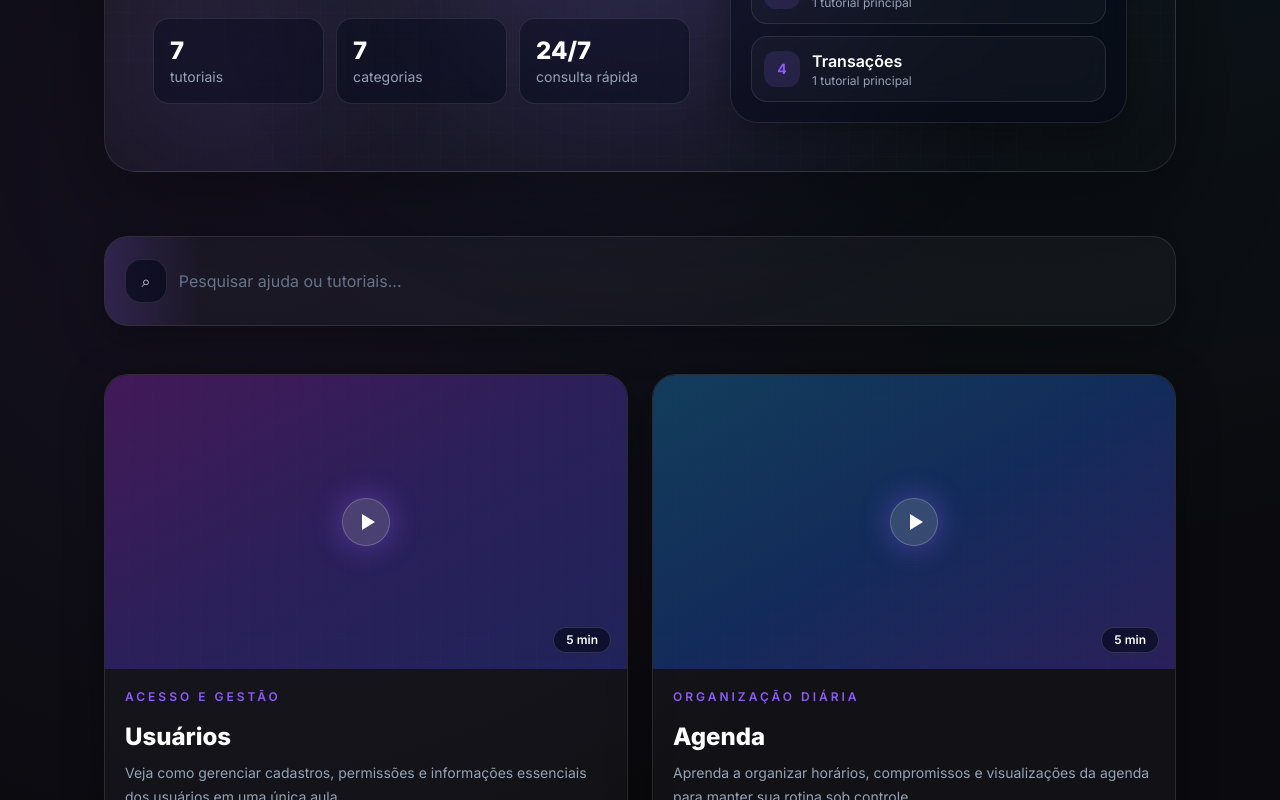
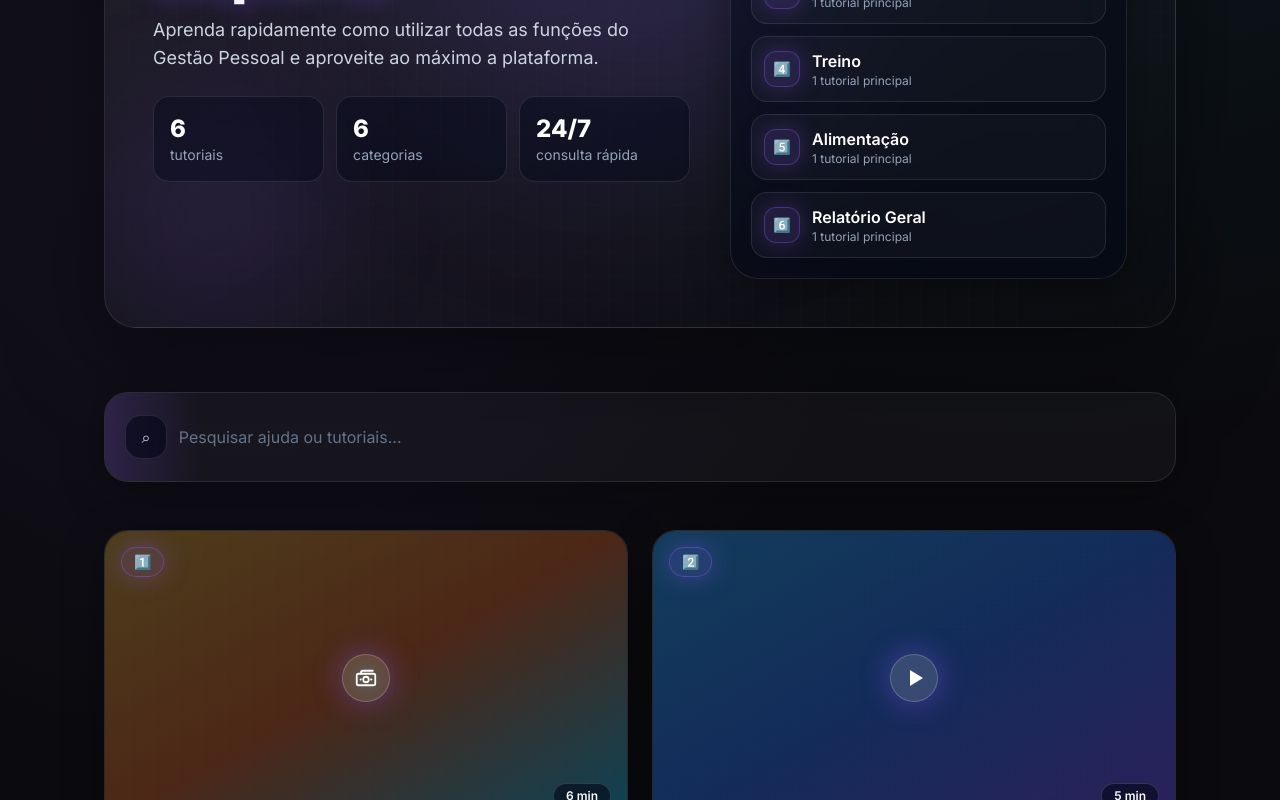
Before and after one commit to fa9958189/Gestao-Pessoal-Principal, a Next.js app: page /suporte in a window 1280 px wide. Shown: the part 500-1300 px from the top of the page. Built offline with nearby package versions, Linux system fonts and the light colour scheme.

Commit message:
Ajusta sequência da central de suporte

```diff
--- a/app/suporte/page.tsx
+++ b/app/suporte/page.tsx
@@ -12,6 +12,7 @@ type Tutorial = {
 
 type TutorialCategory = {
   name: string;
+  step: string;
   eyebrow: string;
   accent: string;
   tutorial: Tutorial;
@@ -19,19 +20,21 @@ type TutorialCategory = {
 
 const tutorialCategories: TutorialCategory[] = [
   {
-    name: "Usuários",
-    eyebrow: "Acesso e gestão",
-    accent: "from-fuchsia-500 via-violet-500 to-indigo-500",
+    name: "Transações",
+    step: "1️⃣",
+    eyebrow: "Movimentações e registros",
+    accent: "from-amber-400 via-orange-500 to-cyan-400",
     tutorial: {
-      title: "Usuários",
+      title: "Transações",
       description:
-        "Veja como gerenciar cadastros, permissões e informações essenciais dos usuários em uma única aula.",
-      duration: "5 min",
-      youtubeEmbedUrl: "https://www.youtube.com/embed/VIDEO_ID_USUARIOS",
+        "Veja o tutorial principal para cadastrar, revisar e manter suas transações sempre atualizadas.",
+      duration: "6 min",
+      youtubeEmbedUrl: "https://www.youtube.com/embed/VIDEO_ID_TRANSACOES",
     },
   },
   {
     name: "Agenda",
+    step: "2️⃣",
     eyebrow: "Organização diária",
     accent: "from-sky-400 via-blue-500 to-violet-500",
     tutorial: {
@@ -44,6 +47,7 @@ const tutorialCategories: TutorialCategory[] = [
   },
   {
     name: "Personal",
+    step: "3️⃣",
     eyebrow: "Acompanhamento profissional",
     accent: "from-cyan-400 via-primary to-fuchsia-500",
     tutorial: {
@@ -56,6 +60,7 @@ const tutorialCategories: TutorialCategory[] = [
   },
   {
     name: "Treino",
+    step: "4️⃣",
     eyebrow: "Rotina e performance",
     accent: "from-emerald-400 via-cyan-400 to-violet-500",
     tutorial: {
@@ -68,6 +73,7 @@ const tutorialCategories: TutorialCategory[] = [
   },
   {
     name: "Alimentação",
+    step: "5️⃣",
     eyebrow: "Nutrição inteligente",
     accent: "from-orange-400 via-rose-400 to-violet-500",
     tutorial: {
@@ -80,6 +86,7 @@ const tutorialCategories: TutorialCategory[] = [
   },
   {
     name: "Relatório Geral",
+    step: "6️⃣",
     eyebrow: "Visão consolidada",
     accent: "from-violet-500 via-fuchsia-500 to-cyan-400",
     tutorial: {
@@ -88,18 +95,6 @@ const tutorialCategories: TutorialCategory[] = [
         "Entenda como visualizar indicadores consolidados e transformar os dados da plataforma em decisões rápidas.",
       duration: "7 min",
       youtubeEmbedUrl: "https://www.youtube.com/embed/VIDEO_ID_RELATORIO_GERAL",
-    },
-  },
-  {
-    name: "Transações",
-    eyebrow: "Movimentações e registros",
-    accent: "from-amber-400 via-orange-500 to-cyan-400",
-    tutorial: {
-      title: "Transações",
-      description:
-        "Veja o tutorial principal para cadastrar, revisar e manter suas transações sempre atualizadas.",
-      duration: "6 min",
-      youtubeEmbedUrl: "https://www.youtube.com/embed/VIDEO_ID_TRANSACOES",
     },
   },
 ];
@@ -329,22 +324,13 @@ export default function SuportePage() {
                 </span>
               </div>
               <div className="space-y-3">
-                {tutorialCategories
-                  .filter((category) =>
-                    [
-                      "Usuários",
-                      "Treino",
-                      "Alimentação",
-                      "Transações",
-                    ].includes(category.name),
-                  )
-                  .map((category, index) => (
+                {tutorialCategories.map((category) => (
                   <div
                     key={category.name}
                     className="flex items-center gap-3 rounded-2xl border border-white/10 bg-white/[0.03] p-3"
                   >
-                      <span className="flex h-9 w-9 shrink-0 items-center justify-center rounded-xl bg-primary/15 text-sm font-bold text-primary">
-                        {index + 1}
+                    <span className="flex h-9 w-9 shrink-0 items-center justify-center rounded-xl border border-primary/35 bg-primary/15 text-sm font-bold text-white shadow-[0_0_24px_rgba(139,92,246,0.28)]">
+                      {category.step}
                     </span>
                     <div>
                       <p className="font-semibold text-white">
@@ -401,6 +387,9 @@ export default function SuportePage() {
                     className={`absolute inset-0 bg-gradient-to-br ${category.accent} opacity-30 transition duration-300 group-hover:opacity-45`}
                   />
                   <div className="absolute inset-0 grid-pattern opacity-25" />
+                  <div className="absolute left-4 top-4 rounded-full border border-primary/40 bg-primary/15 px-3 py-1 text-sm font-bold text-white shadow-[0_0_26px_rgba(139,92,246,0.35)] backdrop-blur-md">
+                    {category.step}
+                  </div>
                   <div className="absolute bottom-4 right-4 rounded-full border border-white/15 bg-slate-950/60 px-3 py-1 text-xs font-semibold text-white backdrop-blur-md">
                     {category.tutorial.duration}
                   </div>
```
Lines whose indentation alone changed are shown as unchanged.
